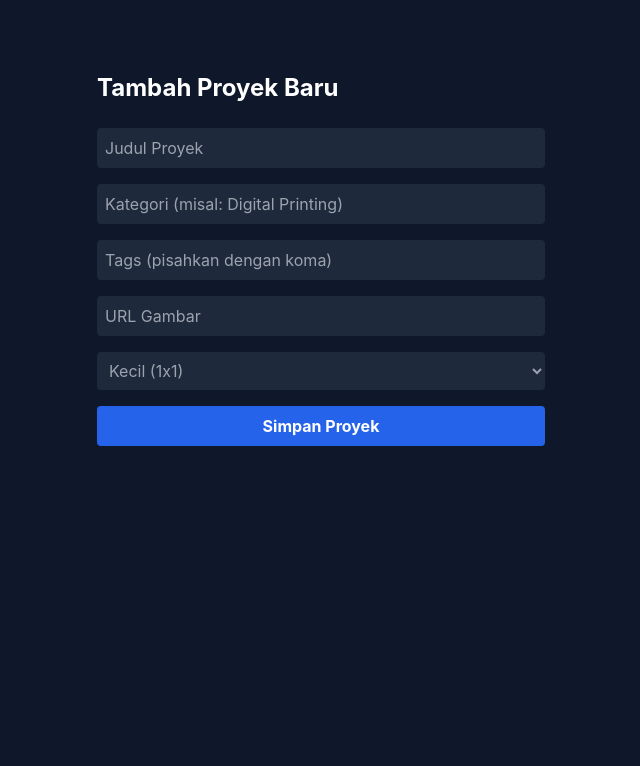
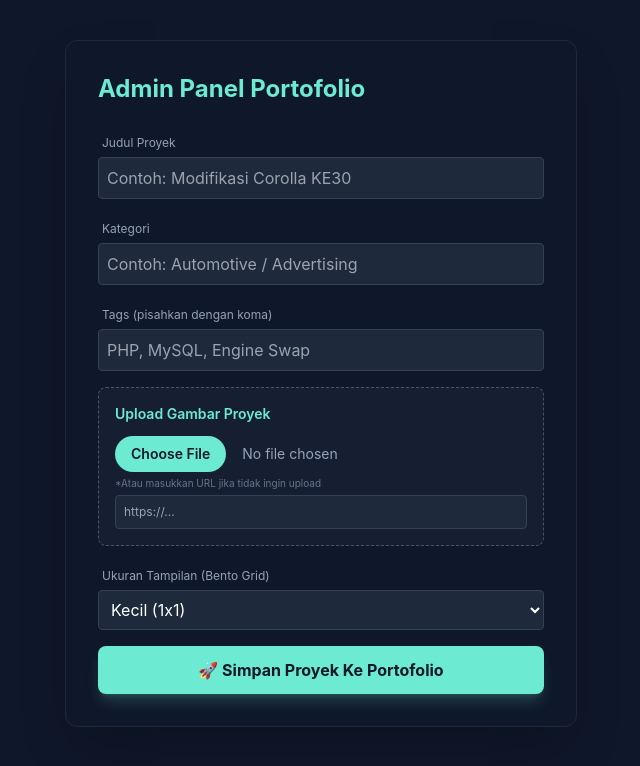
Before and after one commit to Warl0ock/niconic-frontend, a React (Vite) app: page /portfolio/admin-niconic in a window 1280 px wide. Shown: the top 766 px of the page, without its empty margins (319-959 px from the left). Built offline with nearby package versions, Linux system fonts and the light colour scheme.

Commit message:
Enhance Admin component with image upload feature

```diff
--- a/src/Admin.jsx
+++ b/src/Admin.jsx
@@ -5,58 +5,120 @@ const Admin = () => {
     title: '',
     category: '',
     tags: '',
-    image: '',
+    image: '', // Tetap ada untuk opsi URL manual
     spanClasses: 'md:col-span-1 md:row-span-1'
   });
 
+  const [file, setFile] = useState(null); // State untuk menampung file gambar
+  const [isUploading, setIsUploading] = useState(false);
+
   const handleSubmit = async (e) => {
     e.preventDefault();
+    setIsUploading(true);
+
     try {
+      let finalImageUrl = formData.image;
+
+      // 1. Proses Upload Gambar jika ada file yang dipilih
+      if (file) {
+        const uploadData = new FormData();
+        uploadData.append('image', file);
+
+        const uploadRes = await fetch('/api/upload', {
+          method: 'POST',
+          body: uploadData,
+        });
+
+        if (!uploadRes.ok) throw new Error('Gagal mengunggah gambar');
+
+        const uploadResult = await uploadRes.json();
+        finalImageUrl = uploadResult.imageUrl; // Dapatkan URL dari backend
+      }
+
+      // 2. Simpan Data Proyek ke Database
       const response = await fetch('/api/projects', {
         method: 'POST',
         headers: { 'Content-Type': 'application/json' },
         body: JSON.stringify({
           ...formData,
-          tags: formData.tags.split(',').map(tag => tag.trim()) // Mengubah string ke array
+          image: finalImageUrl,
+          tags: formData.tags.split(',').map(tag => tag.trim())
         }),
       });
 
       if (response.ok) {
-        alert('Proyek berhasil ditambahkan!');
+        alert('🚀 Proyek berhasil ditambahkan!');
+        // Reset Form
         setFormData({ title: '', category: '', tags: '', image: '', spanClasses: 'md:col-span-1 md:row-span-1' });
+        setFile(null);
+        // Reset input file secara manual
+        document.getElementById('fileInput').value = '';
       }
     } catch (error) {
       console.error('Error:', error);
-      alert('Gagal menambah proyek');
+      alert('❌ Terjadi kesalahan: ' + error.message);
+    } finally {
+      setIsUploading(false);
     }
   };
 
   return (
-    <div className="p-8 max-w-lg mx-auto bg-slate-900 text-white rounded-xl mt-10">
-      <h2 className="text-2xl font-bold mb-6">Tambah Proyek Baru</h2>
+    <div className="p-8 max-w-lg mx-auto bg-slate-900 text-white rounded-xl mt-10 shadow-2xl border border-slate-800">
+      <h2 className="text-2xl font-bold mb-6 text-brand-mint">Admin Panel Portofolio</h2>
+
       <form onSubmit={handleSubmit} className="space-y-4">
-        <input type="text" placeholder="Judul Proyek" className="w-full p-2 bg-slate-800 rounded"
+        {/* Input Text Dasar */}
+        <div className="space-y-1">
+          <label className="text-xs text-slate-400 ml-1">Judul Proyek</label>
+          <input type="text" placeholder="Contoh: Modifikasi Corolla KE30" className="w-full p-2 bg-slate-800 rounded border border-slate-700 focus:border-brand-mint outline-none"
             value={formData.title} onChange={(e) => setFormData({...formData, title: e.target.value})} required />
+        </div>
 
-        <input type="text" placeholder="Kategori (misal: Digital Printing)" className="w-full p-2 bg-slate-800 rounded"
+        <div className="space-y-1">
+          <label className="text-xs text-slate-400 ml-1">Kategori</label>
+          <input type="text" placeholder="Contoh: Automotive / Advertising" className="w-full p-2 bg-slate-800 rounded border border-slate-700 focus:border-brand-mint outline-none"
             value={formData.category} onChange={(e) => setFormData({...formData, category: e.target.value})} required />
+        </div>
 
-        <input type="text" placeholder="Tags (pisahkan dengan koma)" className="w-full p-2 bg-slate-800 rounded"
+        <div className="space-y-1">
+          <label className="text-xs text-slate-400 ml-1">Tags (pisahkan dengan koma)</label>
+          <input type="text" placeholder="PHP, MySQL, Engine Swap" className="w-full p-2 bg-slate-800 rounded border border-slate-700 focus:border-brand-mint outline-none"
             value={formData.tags} onChange={(e) => setFormData({...formData, tags: e.target.value})} />
+        </div>
 
-        <input type="text" placeholder="URL Gambar" className="w-full p-2 bg-slate-800 rounded"
+        {/* INPUT UPLOAD GAMBAR */}
+        <div className="space-y-1 p-4 bg-slate-800/50 rounded-lg border border-dashed border-slate-600">
+          <label className="text-sm font-semibold text-brand-mint block mb-2">Upload Gambar Proyek</label>
+          <input
+            id="fileInput"
+            type="file"
+            accept="image/*"
+            className="text-sm text-slate-400 file:mr-4 file:py-2 file:px-4 file:rounded-full file:border-0 file:text-sm file:font-semibold file:bg-brand-mint file:text-slate-900 hover:file:bg-emerald-300"
+            onChange={(e) => setFile(e.target.files[0])}
+          />
+          <p className="text-[10px] text-slate-500 mt-2">*Atau masukkan URL jika tidak ingin upload</p>
+          <input type="text" placeholder="https://..." className="w-full p-2 bg-slate-800 rounded border border-slate-700 text-xs mt-1"
             value={formData.image} onChange={(e) => setFormData({...formData, image: e.target.value})} />
+        </div>
 
-        <select className="w-full p-2 bg-slate-800 rounded text-gray-400"
+        {/* Pemilihan Ukuran Grid */}
+        <div className="space-y-1">
+          <label className="text-xs text-slate-400 ml-1">Ukuran Tampilan (Bento Grid)</label>
+          <select className="w-full p-2 bg-slate-800 rounded border border-slate-700 focus:border-brand-mint outline-none"
             value={formData.spanClasses} onChange={(e) => setFormData({...formData, spanClasses: e.target.value})}>
             <option value="md:col-span-1 md:row-span-1">Kecil (1x1)</option>
             <option value="md:col-span-2 md:row-span-1">Lebar (2x1)</option>
             <option value="md:col-span-1 md:row-span-2">Tinggi (1x2)</option>
             <option value="md:col-span-2 md:row-span-2">Besar (2x2)</option>
           </select>
+        </div>
 
-        <button type="submit" className="w-full bg-blue-600 hover:bg-blue-700 p-2 rounded font-bold transition">
-          Simpan Proyek
+        <button
+          type="submit"
+          disabled={isUploading}
+          className={`w-full p-3 rounded-lg font-bold transition-all ${isUploading ? 'bg-slate-600 cursor-not-allowed' : 'bg-brand-mint text-slate-900 hover:bg-emerald-300 shadow-lg shadow-brand-mint/20'}`}
+        >
+          {isUploading ? 'Sedang Memproses...' : '🚀 Simpan Proyek Ke Portofolio'}
         </button>
       </form>
     </div>
```
Lines whose indentation alone changed are shown as unchanged.
